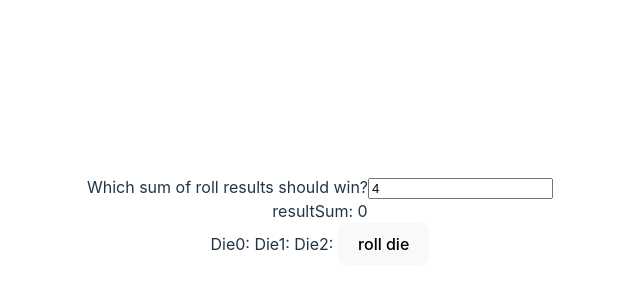
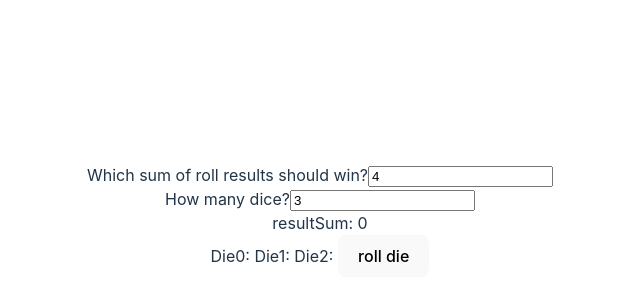
Before and after one commit to Sammeeey/lucky-N, a React (Vite) app: page / in a window 1280 px wide. Shown: the part 180-480 px from the top of the page, without its empty margins (320-960 px from the left). Built offline with nearby package versions, Linux system fonts and the light colour scheme.

Commit message:
user-determined amount of dice

```diff
--- a/src/LuckyN.jsx
+++ b/src/LuckyN.jsx
@@ -4,8 +4,9 @@ import { useEffect, useState } from "react"
 import Dice from "./Dice"
 
 function LuckyN({dieAmount=2, dieMaxValue=6, winningNum=10}) {
-    const dieArr = [...Array(dieAmount).keys()]
-    const [dice, setDice] = useState(dieArr.map(die => ({rollResult:null, dieMaxValue:dieMaxValue})))
+    const newDice = (amount) => [...Array(amount).keys()].map(die => ({rollResult:null, dieMaxValue:dieMaxValue}))
+
+    const [dice, setDice] = useState(newDice(dieAmount))
     const [resultSum, setResultSum] = useState(null)
     const [userWinningNum, setUserWinningNum] = useState(winningNum)
 
@@ -27,6 +28,9 @@ function LuckyN({dieAmount=2, dieMaxValue=6, winningNum=10}) {
         <div>Which sum of roll results should win?
             <input type="number" name="winningNum" id="winningNum" placeholder="winning number" value={userWinningNum} onChange={(e) => setUserWinningNum(+e.target.value)} />
         </div>
+        <div>How many dice?
+            <input type="number" name="dieAmount" id="dieAmount" placeholder="die amount" value={dice.length} onChange={(e) => setDice(newDice(+e.target.value))} />
+        </div>
         <div>resultSum: {resultSum}</div>
         <div>{resultSum === userWinningNum && 'Game Won!'}</div>
         <Dice {...{dice}} />
```
Also changed, not shown: 1 other file (tests, documents, lock files or other folders).
